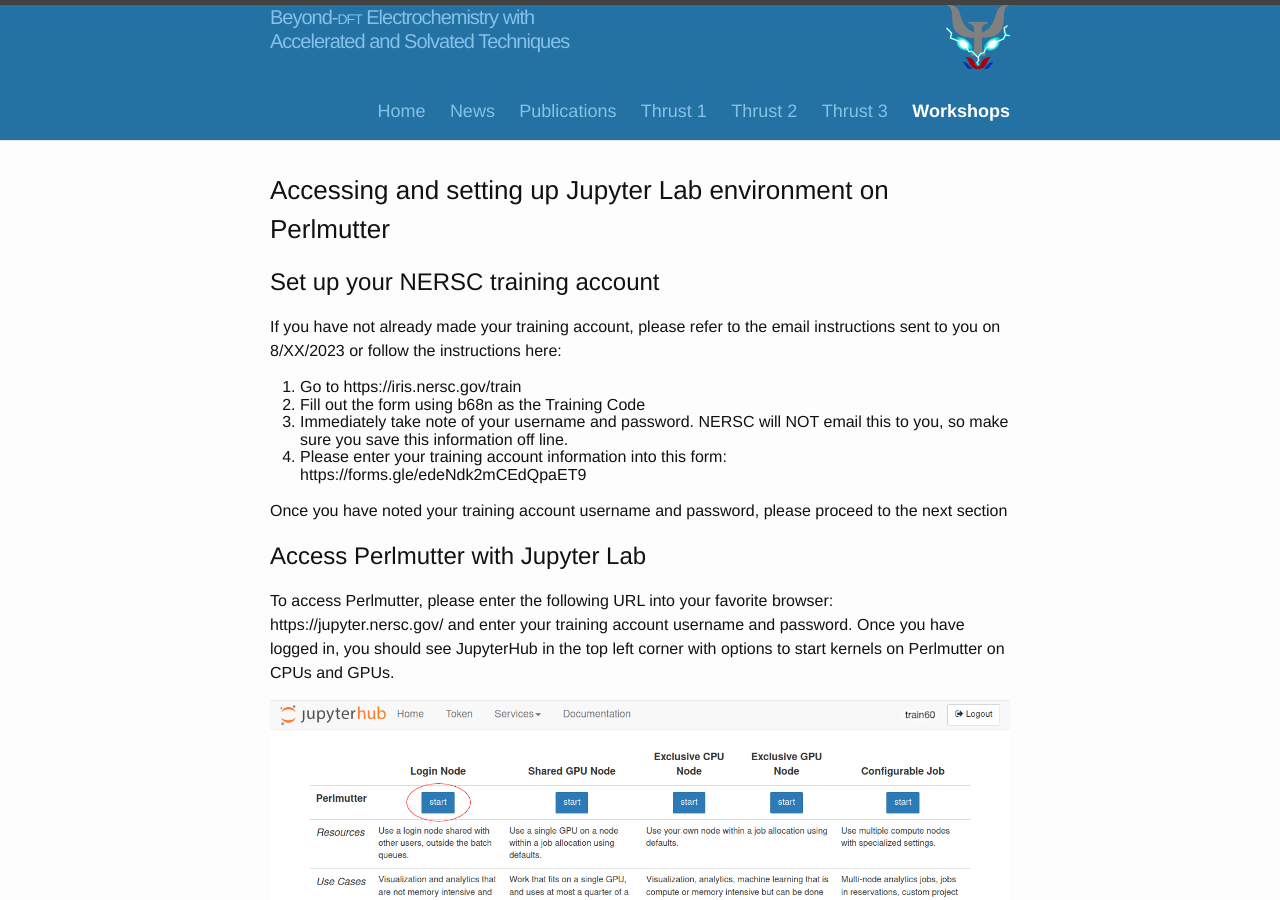
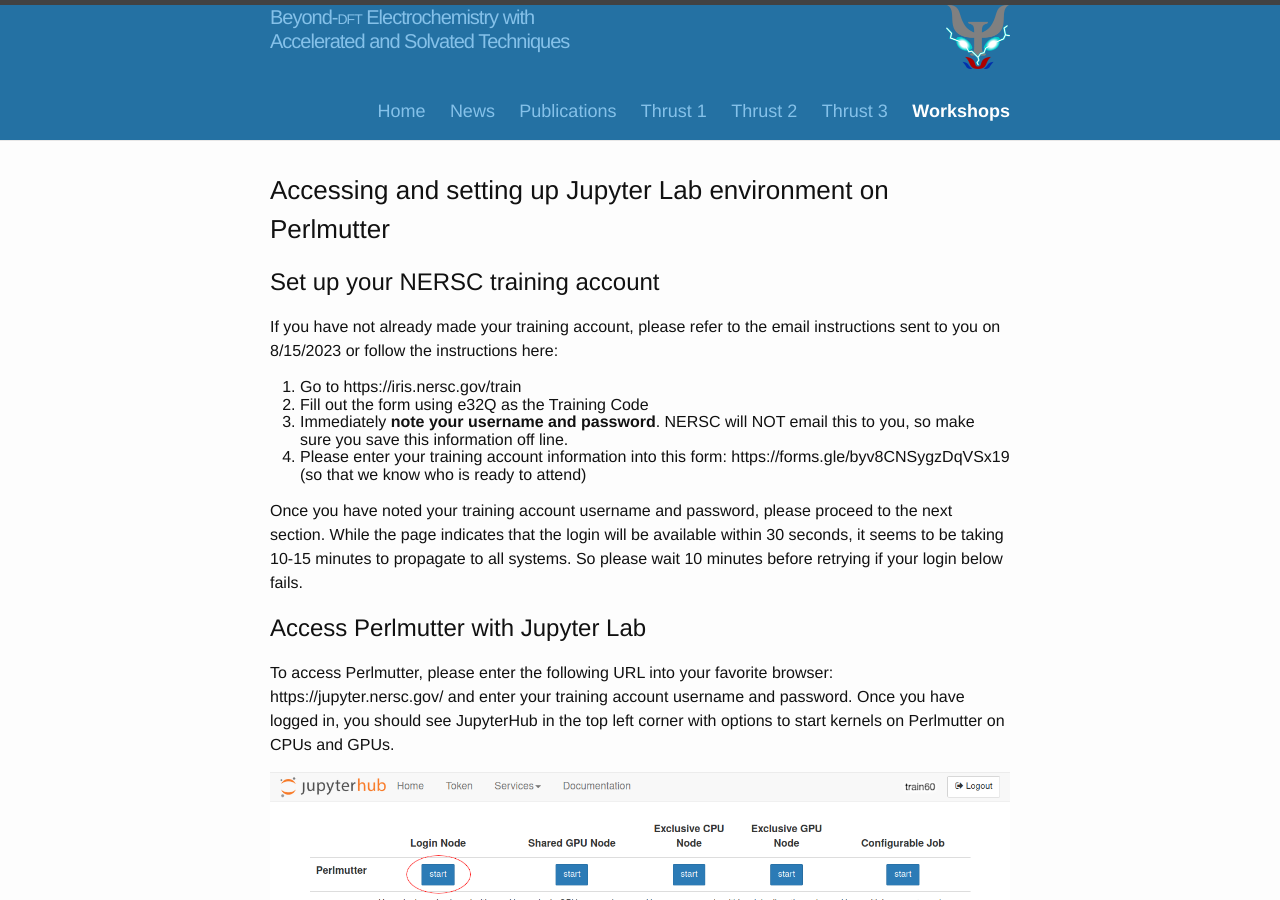
Before and after one commit to shankar1729/beast-echem, a Jekyll site: the page built from workshops/2023/setup/setup.md, in a window 1280 px wide and 900 px high. Built offline with Jekyll 4.4.1, drawn with Linux system fonts in a browser that asks for light colours.

Commit message:
Updated setup instructions

```diff
--- a/workshops/2023/setup/setup.md
+++ b/workshops/2023/setup/setup.md
@@ -10,14 +10,16 @@
 
 ## Set up your NERSC training account
 
-If you have not already made your training account, please refer to the email instructions sent to you on 8/XX/2023 or follow the instructions here:
+If you have not already made your training account, please refer to the email instructions sent to you on 8/15/2023 or follow the instructions here:
 
 1. Go to https://iris.nersc.gov/train
-2. Fill out the form using b68n as the Training Code
-3. Immediately take note of your username and password. NERSC will NOT email this to you, so make sure you save this information off line.
-4. Please enter your training account information into this form: https://forms.gle/edeNdk2mCEdQpaET9
+2. Fill out the form using e32Q as the Training Code
+3. Immediately <b>note your username and password</b>. NERSC will NOT email this to you, so make sure you save this information off line.
+4. Please enter your training account information into this form: https://forms.gle/byv8CNSygzDqVSx19 (so that we know who is ready to attend)
 
-Once you have noted your training account username and password, please proceed to the next section
+Once you have noted your training account username and password, please proceed to the next section.
+While the page indicates that the login will be available within 30 seconds, it seems to be taking 10-15 minutes to propagate to all systems.
+So please wait 10 minutes before retrying if your login below fails.
 
 ## Access Perlmutter with Jupyter Lab
 
```
